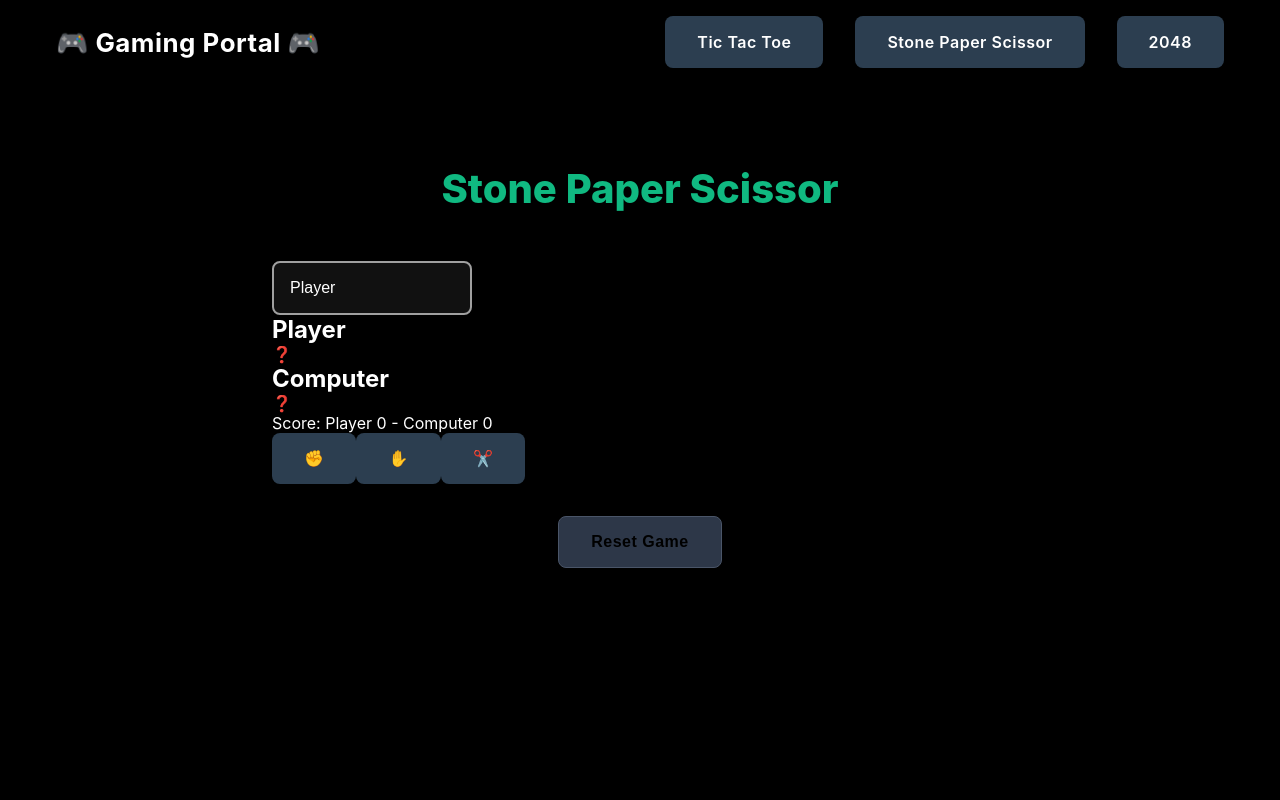
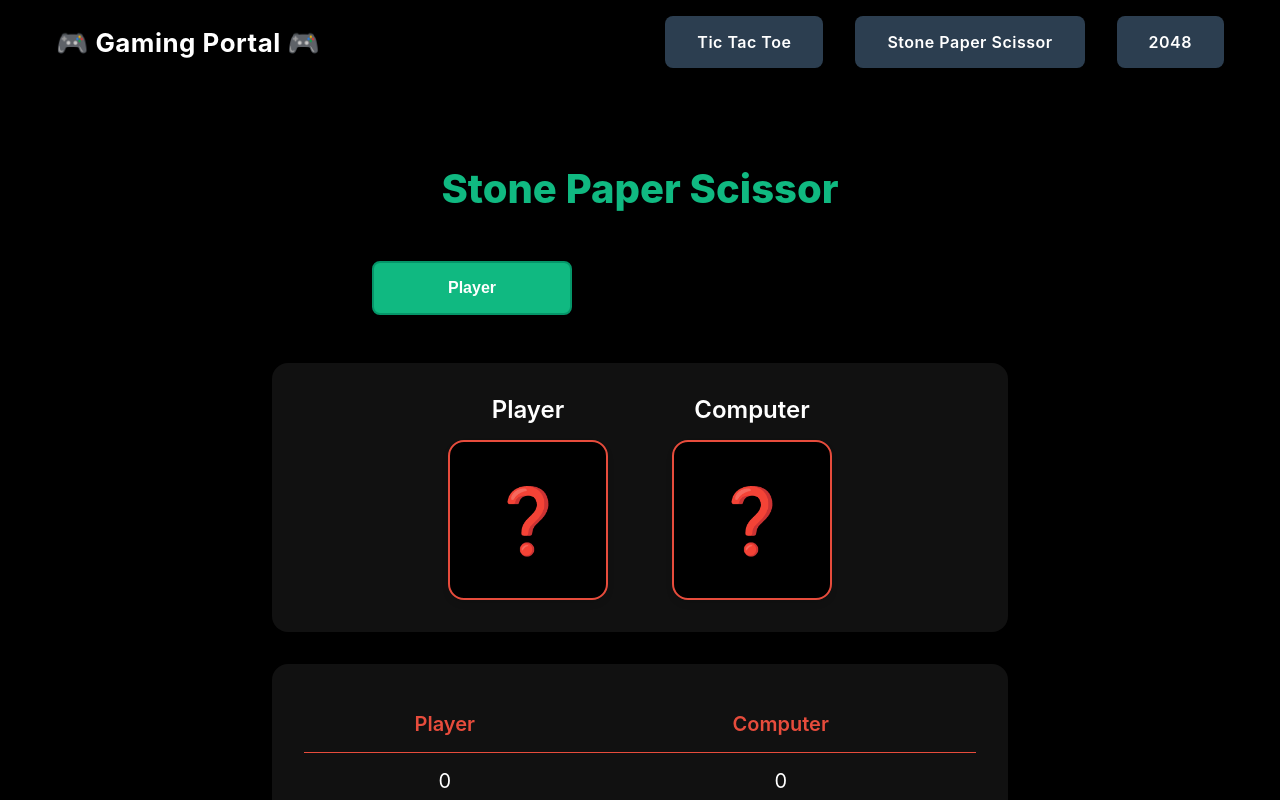
Before and after one commit to ashishanilsikaria/gaming-portal, a React (Vite) app: page /stone-paper-scissor in a window 1280 px wide. Shown: the top 800 px of the page. Built offline with nearby package versions, Linux system fonts and the light colour scheme.

Commit message:
design changes

```diff
--- a/src/games/Game2048.jsx
+++ b/src/games/Game2048.jsx
@@ -156,8 +156,8 @@ function Game2048() {
     <div className="game-container">
       <h1 className="game-title">2048</h1>
 
-      <div className="flex justify-between items-center w-96">
-        <div className="text-2xl">Score: {score}</div>
+      <div className="flex justify-between items-center w-full max-w-[400px] mx-auto mb-8">
+        <div className="text-2xl font-semibold text-center">Score: {score}</div>
         <motion.button
           whileHover={{ scale: 1.05 }}
           whileTap={{ scale: 0.95 }}
@@ -184,7 +184,7 @@ function Game2048() {
         )}
       </div>
 
-      <div className="text-center text-gray-400">
+      <div className="text-center text-gray-400 mt-8">
         Use arrow keys to move tiles
       </div>
 
--- a/src/games/StonePaperScissor.jsx
+++ b/src/games/StonePaperScissor.jsx
@@ -13,7 +13,6 @@ function StonePaperScissor() {
   const [result, setResult] = useState(null);
   const [score, setScore] = useState({ player: 0, computer: 0 });
   const [showModal, setShowModal] = useState(false);
-  const [countdown, setCountdown] = useState(3);
   const [playerName, setPlayerName] = useState('Player');
 
   const getComputerChoice = () => {
@@ -57,21 +56,15 @@ function StonePaperScissor() {
   }, []);
 
   useEffect(() => {
-    let timer;
-    if (showModal) {
-      timer = setInterval(() => {
-        setCountdown((prev) => {
-          if (prev === 1) {
-            clearInterval(timer);
-            resetGame();
-            return 3;
-          }
-          return prev - 1;
-        });
-      }, 1000);
-    }
-    return () => clearInterval(timer);
-  }, [showModal, resetGame]);
+    const handleKeyPress = (e) => {
+      if (showModal) {
+        setShowModal(false);
+      }
+    };
+
+    window.addEventListener('keydown', handleKeyPress);
+    return () => window.removeEventListener('keydown', handleKeyPress);
+  }, [showModal]);
 
   return (
     <div className="game-container">
@@ -84,42 +77,55 @@ function StonePaperScissor() {
         Stone Paper Scissor
       </motion.h1>
 
-      <div className="flex space-x-4 mb-4">
+      <div className="player-names">
         <motion.input
           type="text"
           value={playerName}
           onChange={(e) => setPlayerName(e.target.value)}
-          className="input"
+          className="input player-input active"
           placeholder="Player Name"
           whileFocus={{ scale: 1.05 }}
         />
       </div>
 
       <motion.div
-        className="flex justify-center space-x-12 items-center bg-gray-800 p-8 rounded-xl"
+        className="choice-container"
         initial={{ scale: 0.8 }}
         animate={{ scale: 1 }}
         transition={{ duration: 0.5 }}
       >
-        <div className="text-center">
+        <div className="choice-box">
           <h2 className="text-2xl font-semibold mb-4 text-white">{playerName}</h2>
-          <div className="w-40 h-40 bg-gray-700 rounded-lg flex items-center justify-center text-6xl shadow-lg">
+          <div className="choice-display">
             {playerChoice ? playerChoice.emoji : '❓'}
           </div>
         </div>
-        <div className="text-center">
+        <div className="choice-box">
           <h2 className="text-2xl font-semibold mb-4 text-white">Computer</h2>
-          <div className="w-40 h-40 bg-gray-700 rounded-lg flex items-center justify-center text-6xl shadow-lg">
+          <div className="choice-display">
             {computerChoice ? computerChoice.emoji : '❓'}
           </div>
         </div>
       </motion.div>
 
-      <div className="text-2xl font-semibold mt-4">
-        Score: {playerName} {score.player} - Computer {score.computer}
+      <div className="score-table">
+        <table>
+          <thead>
+            <tr>
+              <th>{playerName}</th>
+              <th>Computer</th>
+            </tr>
+          </thead>
+          <tbody>
+            <tr>
+              <td>{score.player}</td>
+              <td>{score.computer}</td>
+            </tr>
+          </tbody>
+        </table>
       </div>
 
-      <div className="flex space-x-6 mt-4">
+      <div className="choice-buttons">
         {choices.map((choice) => (
           <motion.button
             key={choice.name}
@@ -149,6 +155,7 @@ function StonePaperScissor() {
             animate={{ opacity: 1 }}
             exit={{ opacity: 0 }}
             className="game-over-modal"
+            onClick={() => setShowModal(false)}
           >
             <motion.div
               initial={{ scale: 0.5, opacity: 0 }}
@@ -156,14 +163,14 @@ function StonePaperScissor() {
               exit={{ scale: 0.5, opacity: 0 }}
               className="modal-content"
             >
-              <h2>Round Over!</h2>
-              <p className="text-xl mb-4">
+              <h2 className="modal-title">Round Over!</h2>
+              <p className="modal-winner">
                 {result === 'win' && `${playerName} wins!`}
                 {result === 'lose' && 'Computer wins!'}
                 {result === 'draw' && "It's a draw!"}
               </p>
-              <p className="text-gray-600">
-                Starting new round in {countdown} seconds...
+              <p className="text-gray-400 mt-4">
+                Click anywhere or press any key to continue
               </p>
             </motion.div>
           </motion.div>
--- a/src/index.css
+++ b/src/index.css
@@ -308,47 +308,42 @@ nav {
 }
 
 .score-table {
-  margin: var(--space-5) auto;
-  max-width: 500px;
   background-color: var(--bg-secondary);
+  padding: var(--space-4);
   border-radius: var(--radius-lg);
-  padding: var(--space-3);
-  border: 1px solid #2d3748;
+  margin: var(--space-4) 0;
+  box-shadow: var(--shadow-md);
 }
 
 .score-table table {
   width: 100%;
-  border-collapse: separate;
-  border-spacing: var(--space-2);
+  border-collapse: collapse;
 }
 
 .score-table th,
 .score-table td {
-  padding: var(--space-3);
+  padding: var(--space-2);
   text-align: center;
-  font-size: 1.5rem;
-  font-weight: 600;
-  background-color: #1a202c;
-  border-radius: var(--radius-md);
-  color: var(--text-light);
+  font-size: 1.25rem;
+  color: var(--text-primary);
+  border-bottom: 1px solid var(--stone-paper-scissor-color);
 }
 
 .score-table th {
-  font-size: 1.2rem;
-  color: #a0aec0;
-  font-weight: 500;
+  font-weight: 600;
+  color: var(--stone-paper-scissor-color);
 }
 
 /* Stone Paper Scissor */
 .choice-container {
   display: flex;
   justify-content: center;
-  gap: var(--space-5);
-  background-color: var(--stone-paper-scissor-color);
+  gap: var(--space-6);
+  background-color: var(--bg-secondary);
   padding: var(--space-4);
   border-radius: var(--radius-lg);
-  max-width: 600px;
-  margin: 0 auto;
+  margin: var(--space-4) 0;
+  box-shadow: var(--shadow-md);
 }
 
 .choice-box {
@@ -356,31 +351,51 @@ nav {
 }
 
 .choice-box h2 {
+  color: var(--text-primary);
+  margin-bottom: var(--space-2);
   font-size: 1.5rem;
   font-weight: 600;
-  margin-bottom: var(--space-3);
-  color: var(--text-light);
 }
 
 .choice-display {
-  width: 8rem;
-  height: 8rem;
-  background-color: var(--bg-secondary);
+  width: 160px;
+  height: 160px;
+  background-color: var(--bg-primary);
   border-radius: var(--radius-lg);
   display: flex;
   align-items: center;
   justify-content: center;
-  font-size: 2.5rem;
-  color: var(--text-primary);
+  font-size: 4rem;
   box-shadow: var(--shadow-md);
-  margin: 0 auto;
+  border: 2px solid var(--stone-paper-scissor-color);
+  transition: all 0.3s ease;
+}
+
+.choice-display:hover {
+  transform: translateY(-4px);
+  box-shadow: var(--shadow-lg);
 }
 
 .choice-buttons {
   display: flex;
-  gap: var(--space-3);
-  margin-top: var(--space-4);
   justify-content: center;
+  gap: var(--space-4);
+  margin: var(--space-4) 0;
+}
+
+.choice-buttons .btn {
+  background-color: var(--stone-paper-scissor-color);
+  color: var(--text-light);
+  padding: var(--space-4);
+  font-size: 2rem;
+  border-radius: var(--radius-lg);
+  transition: all 0.3s ease;
+}
+
+.choice-buttons .btn:hover {
+  background-color: #c0392b;
+  transform: translateY(-4px);
+  box-shadow: var(--shadow-lg);
 }
 
 /* 2048 */
@@ -388,11 +403,12 @@ nav {
   display: grid;
   grid-template-columns: repeat(4, 1fr);
   gap: var(--space-2);
-  background-color: var(--game-2048-color);
+  background-color: var(--bg-secondary);
   padding: var(--space-3);
   border-radius: var(--radius-lg);
   max-width: 400px;
   margin: 0 auto;
+  border: 1px solid rgba(255, 255, 255, 0.1);
 }
 
 .tile {
@@ -404,23 +420,82 @@ nav {
   font-size: 1.5rem;
   font-weight: 700;
   color: var(--text-primary);
-  background-color: var(--bg-secondary);
+  background-color: var(--bg-primary);
   box-shadow: var(--shadow-sm);
   transition: all 0.3s ease;
+  border: 1px solid rgba(255, 255, 255, 0.05);
 }
 
-.tile-0 { background-color: rgba(255, 255, 255, 0.8); }
-.tile-2 { background-color: #F1C40F; color: var(--text-light); }
-.tile-4 { background-color: #E67E22; color: var(--text-light); }
-.tile-8 { background-color: #E74C3C; color: var(--text-light); }
-.tile-16 { background-color: #C0392B; color: var(--text-light); }
-.tile-32 { background-color: #8E44AD; color: var(--text-light); }
-.tile-64 { background-color: #9B59B6; color: var(--text-light); }
-.tile-128 { background-color: #3498DB; color: var(--text-light); }
-.tile-256 { background-color: #2980B9; color: var(--text-light); }
-.tile-512 { background-color: #2ECC71; color: var(--text-light); }
-.tile-1024 { background-color: #27AE60; color: var(--text-light); }
-.tile-2048 { background-color: #16A085; color: var(--text-light); }
+.tile-0 {
+  background-color: var(--bg-secondary);
+  border: 1px solid rgba(255, 255, 255, 0.05);
+}
+
+.tile-2 {
+  background-color: var(--tic-tac-toe-color);
+  color: var(--text-light);
+  border: 1px solid rgba(255, 255, 255, 0.1);
+}
+
+.tile-4 {
+  background-color: var(--tic-tac-toe-o);
+  color: var(--text-light);
+  border: 1px solid rgba(255, 255, 255, 0.1);
+}
+
+.tile-8 {
+  background-color: var(--tic-tac-toe-x);
+  color: var(--text-light);
+  border: 1px solid rgba(255, 255, 255, 0.1);
+}
+
+.tile-16 {
+  background-color: var(--tic-tac-toe-heading);
+  color: var(--text-light);
+  border: 1px solid rgba(255, 255, 255, 0.1);
+}
+
+.tile-32 {
+  background-color: var(--tic-tac-toe-color);
+  color: var(--text-light);
+  border: 1px solid rgba(255, 255, 255, 0.1);
+}
+
+.tile-64 {
+  background-color: var(--tic-tac-toe-o);
+  color: var(--text-light);
+  border: 1px solid rgba(255, 255, 255, 0.1);
+}
+
+.tile-128 {
+  background-color: var(--tic-tac-toe-x);
+  color: var(--text-light);
+  border: 1px solid rgba(255, 255, 255, 0.1);
+}
+
+.tile-256 {
+  background-color: var(--tic-tac-toe-heading);
+  color: var(--text-light);
+  border: 1px solid rgba(255, 255, 255, 0.1);
+}
+
+.tile-512 {
+  background-color: var(--tic-tac-toe-color);
+  color: var(--text-light);
+  border: 1px solid rgba(255, 255, 255, 0.1);
+}
+
+.tile-1024 {
+  background-color: var(--tic-tac-toe-o);
+  color: var(--text-light);
+  border: 1px solid rgba(255, 255, 255, 0.1);
+}
+
+.tile-2048 {
+  background-color: var(--tic-tac-toe-x);
+  color: var(--text-light);
+  border: 1px solid rgba(255, 255, 255, 0.1);
+}
 
 /* Input Fields */
 .input {
@@ -448,7 +523,7 @@ nav {
   left: 0;
   right: 0;
   bottom: 0;
-  background-color: rgba(0, 0, 0, 0.7);
+  background-color: rgba(0, 0, 0, 0.8);
   display: flex;
   align-items: center;
   justify-content: center;
@@ -463,22 +538,20 @@ nav {
   max-width: 400px;
   width: 90%;
   box-shadow: var(--shadow-lg);
+  border: 2px solid var(--stone-paper-scissor-color);
 }
 
 .modal-title {
-  font-size: 3rem;
-  font-weight: 800;
-  color: var(--text-light);
-  margin-bottom: var(--space-4);
-  font-family: 'Poppins', sans-serif;
+  font-size: 2rem;
+  font-weight: 700;
+  color: var(--stone-paper-scissor-color);
+  margin-bottom: var(--space-2);
 }
 
 .modal-winner {
-  font-size: 2rem;
-  font-weight: 600;
-  color: var(--accent-color);
+  font-size: 1.5rem;
+  color: var(--text-primary);
   margin-bottom: var(--space-4);
-  font-family: 'Poppins', sans-serif;
 }
 
 .modal-countdown {
```
